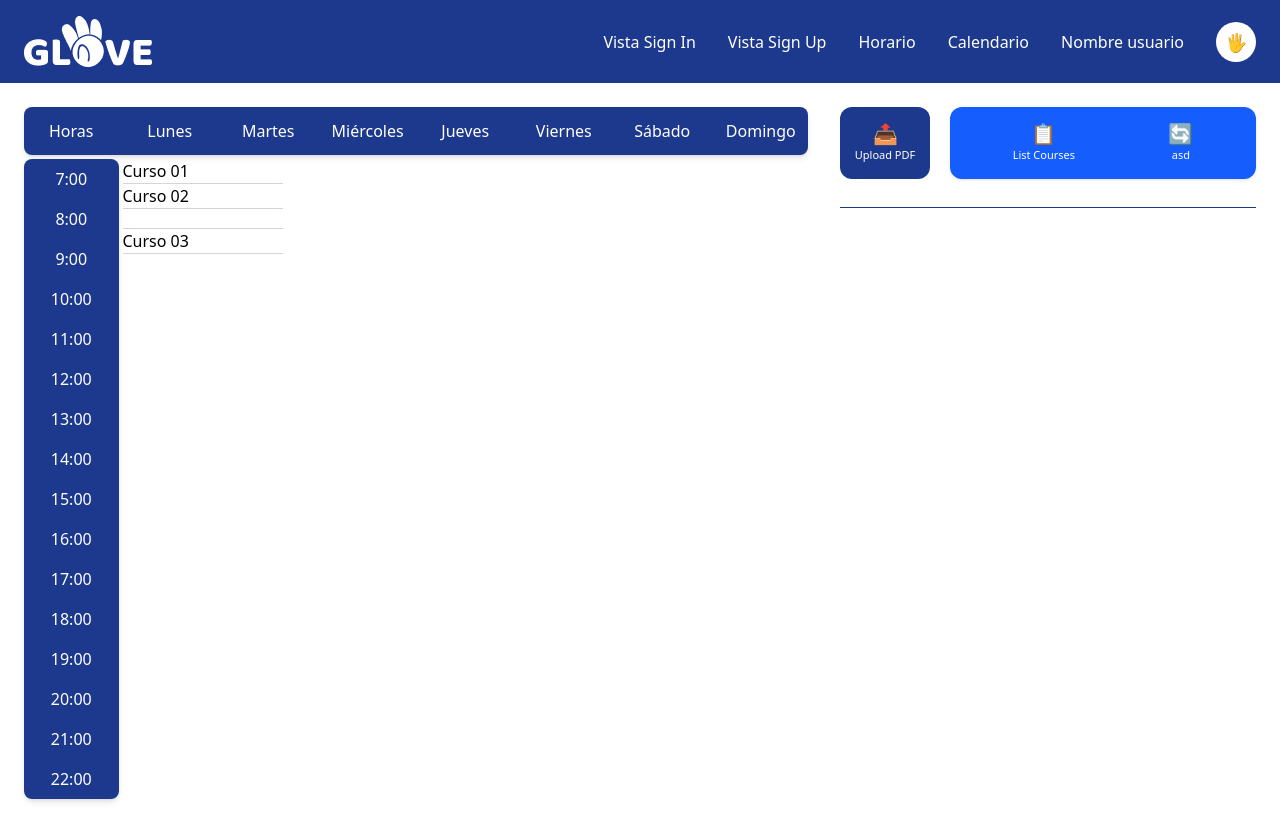
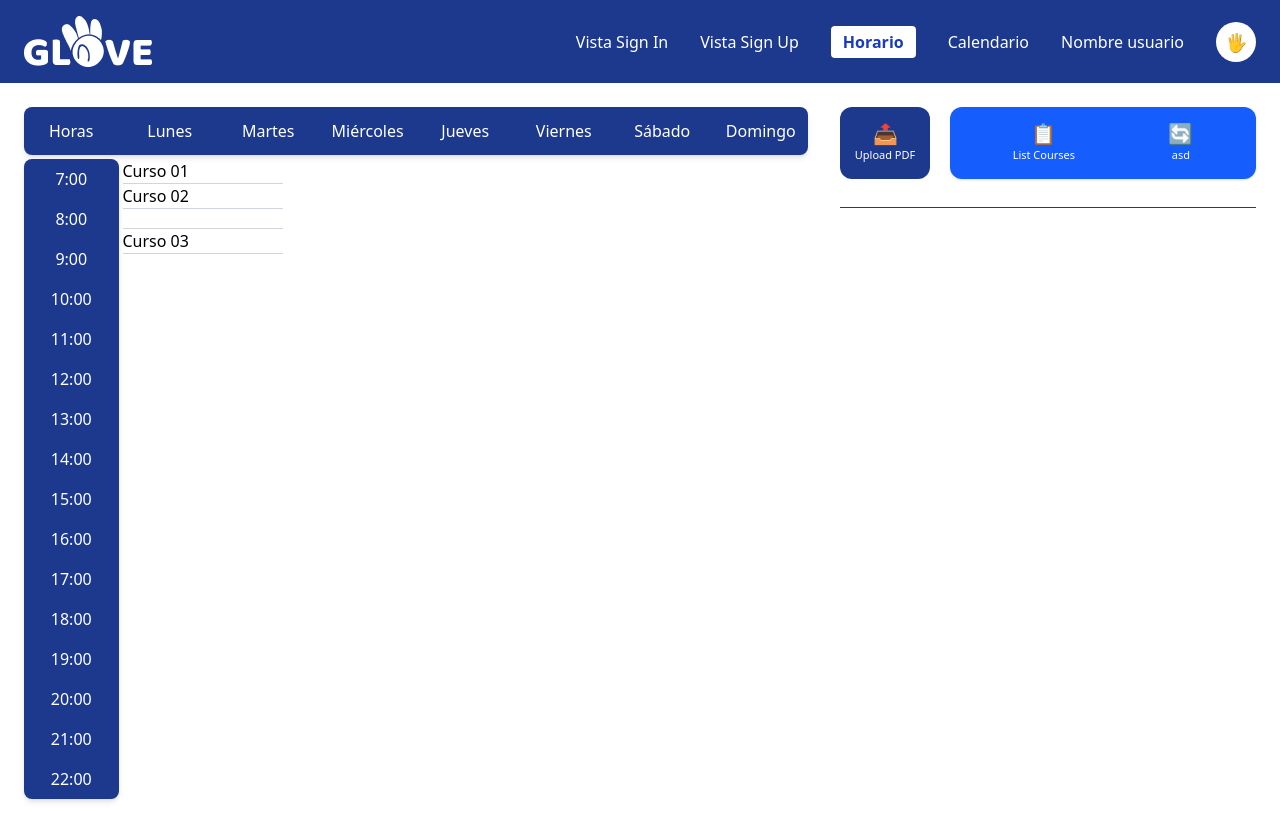
Before and after one commit to JohnHito/GLOVE, a React (Vite) app: page /horario in a window 1280 px wide. Built offline with nearby package versions, Linux system fonts and the light colour scheme.

Commit message:
Se agrego cambios en el NavVar.stx y se implemento en el resto de las paginas

```diff
--- a/src/components/ui/Btn.tsx
+++ b/src/components/ui/Btn.tsx
@@ -48,8 +48,10 @@ export default function Btn({
 }: BtnProps) {
   const variantClasses = {
     primary: "bg-blue-900 text-white hover:bg-blue-800 font-semibold",
-    secondary: "bg-white text-blue-900 border border-blue-900 hover:bg-blue-100",
-    outline: "bg-transparent text-blue-900 border border-blue-900 hover:bg-blue-100",
+    secondary:
+      "bg-white text-blue-900 border border-blue-900 hover:bg-blue-100",
+    outline:
+      "bg-transparent text-blue-900 border border-blue-900 hover:bg-blue-100",
     icon: "bg-blue-900 text-white hover:bg-blue-800",
   };
 
@@ -60,8 +62,10 @@ export default function Btn({
   };
 
   const widthClass = fullWidth ? "w-full" : "";
-  const flexClass = iconLeft || iconRight ? "flex items-center justify-center gap-2" : "";
-  const baseClass = "inline-block appearance-none focus:outline-none text-center justify-center";
+  const flexClass =
+    iconLeft || iconRight ? "flex items-center justify-center gap-2" : "";
+  const baseClass =
+    "inline-block appearance-none focus:outline-none text-center justify-center";
 
   // Concatenar las clases usando template strings, filter y join
   const classes = [
@@ -70,8 +74,10 @@ export default function Btn({
     sizeClasses[size],
     widthClass,
     flexClass,
-    className
-  ].filter(Boolean).join(' ');
+    className,
+  ]
+    .filter(Boolean)
+    .join(" ");
 
   if (props.link) {
     return (
--- a/src/components/ui/CourseCard.tsx
+++ b/src/components/ui/CourseCard.tsx
@@ -16,7 +16,6 @@ export default function CourseCard(props: CourseData) {
     </div>
   );
 }*/
-
 
 import React from "react";
 
@@ -57,7 +56,9 @@ export const CourseCard: React.FC<CourseCardProps> = ({
     >
       <div style={{ fontSize: 13, fontWeight: "bold" }}>{code}</div>
       <div style={{ fontSize: 17, fontWeight: 700 }}>{name}</div>
-      <div style={{ fontSize: 12, fontWeight: 500, marginBottom: 4 }}>{group}</div>
+      <div style={{ fontSize: 12, fontWeight: 500, marginBottom: 4 }}>
+        {group}
+      </div>
       <div>
         {schedule.map((h, i) => (
           <div key={i} style={{ fontSize: 12, lineHeight: 1.1 }}>
--- a/src/components/ui/NavVar.tsx
+++ b/src/components/ui/NavVar.tsx
@@ -1,12 +1,3 @@
-import React from "react";
-import NavVarBtn from "./NavVarBtn";
-
-interface NavVarProps {
-  style?: string; // el wrapper puede recibir clases extras si lo deseas
-  header: string[]; // textos de los links
-  buttons: Array<React.ComponentProps<typeof NavVarBtn>>; // props de NavVarBtn
-}
-
 /*-_-_-_-_-_-_-_-_-_-_-_-_-_-_-_-_-_-_-_-_-_-_-_-_-_-_-_-_-_-_-_-_-_-_-
 
 Segun la ia, ahora los podemos importar asi en el html:
@@ -23,26 +14,41 @@ Segun la ia, ahora los podemos importar asi en el html:
 
 -_-_-_-_-_-_-_-_-_-_-_-_-_-_-_-_-_-_-_-_-_-_-_-_-_-_-_-_-_-_-_-_-_-_-*/
 
+import React from "react";
+import { useLocation } from "@tanstack/react-router"; // Ajusta según el router que uses
+import NavVarBtn from "./NavVarBtn";
+
+interface NavVarProps {
+  style?: string;
+  header: { text: string; to: string }[];
+  buttons?: Array<React.ComponentProps<typeof NavVarBtn>>;
+}
+
 export default function NavVar(props: NavVarProps) {
+  const location = useLocation();
+
   return (
-    <nav className={`flex items-center gap-8 ${props.style ?? ''}`}>
-      {/* Renderizas los headers como enlaces */}
-      {props.header.map((text, idx) => (
-        <a
-          key={idx}
-          href={`/${text.toLowerCase().replace(/\s+/g, '')}`}
-          className="hover:underline"
-        >
-          {text}
-        </a>
-      ))}
-
-      {/* Ejemplo de uso de tus botones custom */}
-      {props.buttons.map((btnProps, idx) => (
+    <nav className={`flex items-center gap-8 ${props.style ?? ""}`}>
+      {props.header.map(({ text, to }, idx) => {
+        // Compara si la ruta activa es igual al destino de este link
+        const selected = location.pathname === to;
+        return (
+          <a
+            key={idx}
+            href={to}
+            className={
+              selected
+                ? "bg-white text-blue-800 px-3 py-1 rounded font-bold"
+                : "hover:underline"
+            }
+          >
+            {text}
+          </a>
+        );
+      })}
+      {props.buttons?.map((btnProps, idx) => (
         <NavVarBtn key={idx} {...btnProps} />
       ))}
-
-      {/* Avataar GLOVE */}
       <div className="w-10 h-10 rounded-full bg-white flex items-center justify-center">
         <span className="text-purple-700 font-bold text-lg">🖐️</span>
       </div>
--- a/src/components/ui/Shedule.tsx
+++ b/src/components/ui/Shedule.tsx
@@ -13,10 +13,10 @@ export default function Schedule(props: ScheduleProps) {
     <div className={props.style}>
       <div>Lunes martes...</div>
 
-      <div>Contenedor
+      <div>
+        Contenedor
         <div>Columna horas</div>
         <div>Aqui Irian los cursos</div>
-
       </div>
     </div>
   );
--- a/src/components/ui/ToggleSwitch.tsx
+++ b/src/components/ui/ToggleSwitch.tsx
@@ -27,7 +27,7 @@ const [activo, setActivo] = useState(false);
 
 <ToggleSwitch
   checked={activo}
-  onChange={setActivo}
+  onChange={setActivo}F
   label="Notificaciones"
   variant="primary"
   fullWidth
--- a/src/components/ui/TxtField.tsx
+++ b/src/components/ui/TxtField.tsx
@@ -64,20 +64,22 @@ export default function TxtField({
 
   return (
     <div className={`mb-4 ${widthClass}`}>
-      {label && <label className="block mb-1 text-gray-700 text-sm">{label}</label>}
+      {label && (
+        <label className="block mb-1 text-gray-700 text-sm">{label}</label>
+      )}
 
       <div className={`relative flex items-center`}>
-        {iconLeft && (
-          <span className="absolute left-3">{iconLeft}</span>
-        )}
+        {iconLeft && <span className="absolute left-3">{iconLeft}</span>}
         <input
           className={[
             variantClasses[variant],
             widthClass,
             iconLeft ? "pl-10" : "",
             error ? "border border-red-500" : "",
-            className
-          ].filter(Boolean).join(" ")}
+            className,
+          ]
+            .filter(Boolean)
+            .join(" ")}
           {...props}
         />
       </div>
--- a/src/routes/calendario.tsx
+++ b/src/routes/calendario.tsx
@@ -1,45 +1,40 @@
-import { createFileRoute } from '@tanstack/react-router'
+import { createFileRoute } from "@tanstack/react-router";
+import NavVar from "../components/ui/NavVar";
 
-export const Route = createFileRoute('/calendario')({
+export const Route = createFileRoute("/calendario")({
   component: RouteComponent,
-})
+});
 
 function RouteComponent() {
-  return (<div>
+  return (
+    <div>
       <header className="bg-blue-900 text-white py-4 px-6 flex justify-between items-center">
-    <a href="index.html"><img src="./imgs/GLOVElogo.png" alt="logo GLOVE"/></a>
+        <a href="index.html">
+          <img src="./imgs/GLOVElogo.png" alt="logo GLOVE" />
+        </a>
 
-    <nav className="flex items-center gap-8">
-      <a href="/signin.html" className="hover:underline">Vista Sign In</a>
-      <a href="/signup.html" className="hover:underline">Vista Sign Up</a>
-      <a href="/horario.html" className="hover:underline">Horario</a>
-      <a href="/calendario.html" className="hover:underline">Calendario</a>
-      <a href="/perfil.html" className="hover:underline">Nombre usuario</a>
-      <div className="w-10 h-10 rounded-full bg-white flex items-center justify-center">
-
-        <span className="text-purple-700 font-bold text-lg">🖐️</span>
-      </div>
-    </nav>
+        <NavVar
+          header={[
+            { text: "Vista Sign In", to: "/signin" },
+            { text: "Vista Sign Up", to: "/signup" },
+            { text: "Horario", to: "/horario" },
+            { text: "Calendario", to: "/calendario" },
+            { text: "Nombre usuario", to: "/perfil" },
+          ]}
+        />
       </header>
 
-
       <main className="flex px-8 py-6 gap-8">
-
-
         <section className="flex-1 bg-gray-200 rounded-xl shadow-sm">
-      <img src="imgs/preview-calendario.png" alt="preview-calendario"/>
+          <img src="imgs/preview-calendario.png" alt="preview-calendario" />
         </section>
-
 
         <aside className="w-full max-w-md flex flex-col gap-3 pl-1">
           <div className="bg-blue-900 text-white rounded-xl flex items-center gap-4 px-4 py-4">
-
-
             <div className="flex flex-col items-center justify-center">
               <span className="text-xl leading-none">📋</span>
               <span className="text-xs font-semibold">List Courses</span>
             </div>
-
 
             <input
               type="text"
@@ -47,14 +42,14 @@ function RouteComponent() {
               className="flex-grow rounded-full px-6 py-2 text-sm bg-white text-black focus:outline-none"
             />
 
-    <button className="w-10 h-10 border border-white rounded-md flex items-center justify-center text-lg hover:bg-blue-800">+</button>
-
+            <button className="w-10 h-10 border border-white rounded-md flex items-center justify-center text-lg hover:bg-blue-800">
+              +
+            </button>
           </div>
 
           <hr className="border-blue-900 w-full mt-4" />
         </aside>
-
-
       </main>
-  </div>)
+    </div>
+  );
 }
--- a/src/routes/horario.tsx
+++ b/src/routes/horario.tsx
@@ -15,13 +15,12 @@ function RouteComponent() {
 
         <NavVar
           header={[
-            "Vista Sign In",
-            "Vista Sign Up",
-            "Horario",
-            "Calendario",
-            "Nombre usuario",
+            { text: "Vista Sign In", to: "/signin" },
+            { text: "Vista Sign Up", to: "/signup" },
+            { text: "Horario", to: "/horario" },
+            { text: "Calendario", to: "/calendario" },
+            { text: "Nombre usuario", to: "/perfil" },
           ]}
-          buttons={[]}
         />
       </header>
 
--- a/src/routes/index.tsx
+++ b/src/routes/index.tsx
@@ -1,5 +1,6 @@
 import { createFileRoute } from "@tanstack/react-router";
-import { Link } from "@tanstack/react-router";
+//import { Link } from "@tanstack/react-router";
+import NavVar from "../components/ui/NavVar";
 
 export const Route = createFileRoute("/")({
   component: RouteComponent,
@@ -13,31 +14,15 @@ function RouteComponent() {
           <img src="./imgs/GLOVElogo.png" alt="logo GLOVE" />
         </a>
 
-        <nav className="flex items-center gap-8">
-          <Link to="/signin" className="hover:underline">
-            Vista Sign In{" "}
-          </Link>
-
-          <Link to="/signup" className="hover:underline">
-            Vista Sign Up{" "}
-          </Link>
-
-          <Link to="/horario" className="hover:underline">
-            Horario{" "}
-          </Link>
-
-          <Link to="/calendario" className="hover:underline">
-            Calendario{" "}
-          </Link>
-
-          <Link to="/perfil" className="hover:underline">
-            Nombre de usuario{" "}
-          </Link>
-
-          <div className="w-10 h-10 rounded-full bg-white flex items-center justify-center">
-            <span className="text-purple-700 font-bold text-lg">🖐️</span>
-          </div>
-        </nav>
+        <NavVar
+          header={[
+            { text: "Vista Sign In", to: "/signin" },
+            { text: "Vista Sign Up", to: "/signup" },
+            { text: "Horario", to: "/horario" },
+            { text: "Calendario", to: "/calendario" },
+            { text: "Nombre usuario", to: "/perfil" },
+          ]}
+        />
       </header>
 
       <section className="bg-white text-blue-900">
```
Also changed, not shown: src/components/ui/ScheduleSegment.tsx (+4 -6 lines), src/routes/perfil.tsx (+18 -12 lines). Lines whose indentation alone changed are shown as unchanged.
